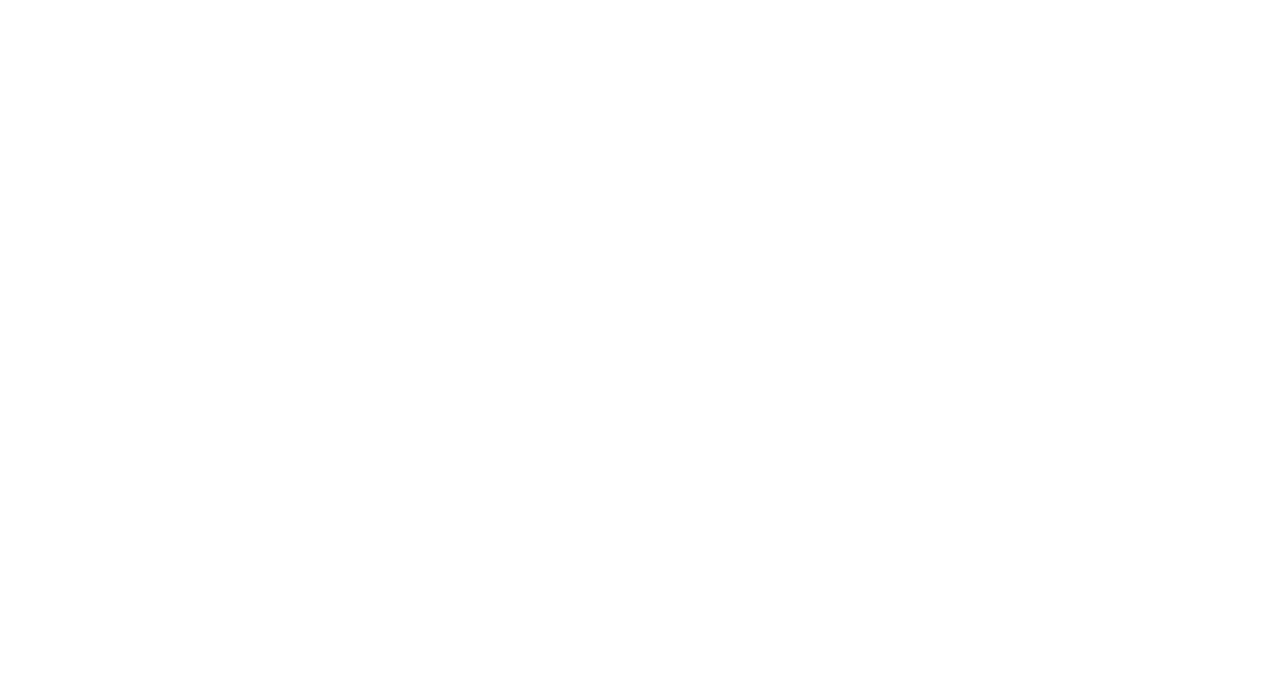
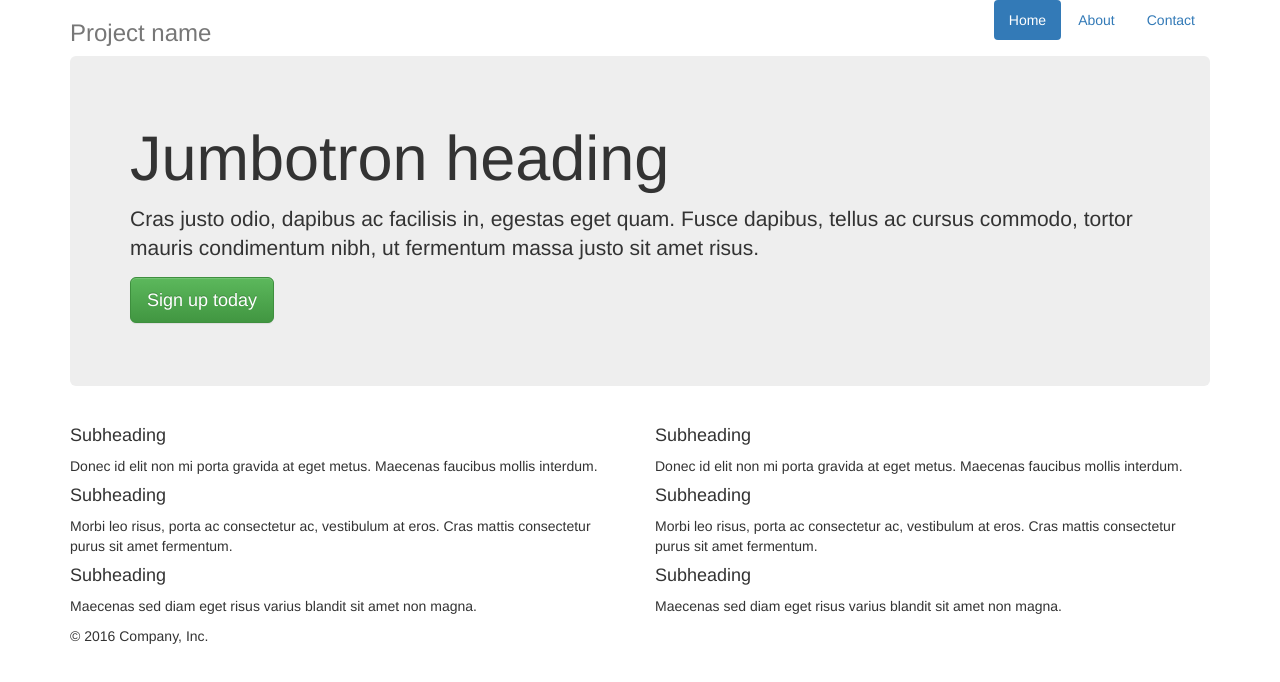
Before and after one commit to cskaroulis/cskaroulis.github.io, a website: page index.html in a window 1280 px wide. Drawn offline with nearby package versions, Linux system fonts and the light colour scheme.

Commit message:
imported bootstrap and use jumbotron example

```diff
--- a/index.html
+++ b/index.html
@@ -4,13 +4,71 @@
   <meta charset="UTF-8">
   <meta http-equiv="X-UA-Compatible" content="IE=edge">
   <meta name="viewport" content="width=device-width, initial-scale=1.0">
-  <title>Document</title>
+  <title>Portofolio Website - Colleen Skaroulis</title>
+
+  <!-- Latest compiled and minified CSS -->
+  <link rel="stylesheet" href="https://cdn.jsdelivr.net/npm/bootstrap@3.4.1/dist/css/bootstrap.min.css" integrity="sha384-HSMxcRTRxnN+Bdg0JdbxYKrThecOKuH5zCYotlSAcp1+c8xmyTe9GYg1l9a69psu" crossorigin="anonymous">
+
+  <!-- Optional theme -->
+  <link rel="stylesheet" href="https://cdn.jsdelivr.net/npm/bootstrap@3.4.1/dist/css/bootstrap-theme.min.css" integrity="sha384-6pzBo3FDv/PJ8r2KRkGHifhEocL+1X2rVCTTkUfGk7/0pbek5mMa1upzvWbrUbOZ" crossorigin="anonymous">
+
   <link href="styles.css"  rel="stylesheet" />
 </head>
 <body>
 
-  <!--mark up here-->
+  <div class="container">
+    <div class="header clearfix">
+      <nav>
+        <ul class="nav nav-pills pull-right">
+          <li role="presentation" class="active"><a href="#">Home</a></li>
+          <li role="presentation"><a href="#">About</a></li>
+          <li role="presentation"><a href="#">Contact</a></li>
+        </ul>
+      </nav>
+      <h3 class="text-muted">Project name</h3>
+    </div>
 
+    <div class="jumbotron">
+      <h1>Jumbotron heading</h1>
+      <p class="lead">Cras justo odio, dapibus ac facilisis in, egestas eget quam. Fusce dapibus, tellus ac cursus commodo, tortor mauris condimentum nibh, ut fermentum massa justo sit amet risus.</p>
+      <p><a class="btn btn-lg btn-success" href="#" role="button">Sign up today</a></p>
+    </div>
+
+    <div class="row marketing">
+      <div class="col-lg-6">
+        <h4>Subheading</h4>
+        <p>Donec id elit non mi porta gravida at eget metus. Maecenas faucibus mollis interdum.</p>
+
+        <h4>Subheading</h4>
+        <p>Morbi leo risus, porta ac consectetur ac, vestibulum at eros. Cras mattis consectetur purus sit amet fermentum.</p>
+
+        <h4>Subheading</h4>
+        <p>Maecenas sed diam eget risus varius blandit sit amet non magna.</p>
+      </div>
+
+      <div class="col-lg-6">
+        <h4>Subheading</h4>
+        <p>Donec id elit non mi porta gravida at eget metus. Maecenas faucibus mollis interdum.</p>
+
+        <h4>Subheading</h4>
+        <p>Morbi leo risus, porta ac consectetur ac, vestibulum at eros. Cras mattis consectetur purus sit amet fermentum.</p>
+
+        <h4>Subheading</h4>
+        <p>Maecenas sed diam eget risus varius blandit sit amet non magna.</p>
+      </div>
+    </div>
+
+    <footer class="footer">
+      <p>&copy; 2016 Company, Inc.</p>
+    </footer>
+
+  </div> <!-- /container -->
+
+
+
+  <!--js imports-->
+  <!-- Latest compiled and minified JavaScript -->
+  <script src="https://cdn.jsdelivr.net/npm/bootstrap@3.4.1/dist/js/bootstrap.min.js" integrity="sha384-aJ21OjlMXNL5UyIl/XNwTMqvzeRMZH2w8c5cRVpzpU8Y5bApTppSuUkhZXN0VxHd" crossorigin="anonymous"></script>
   <script src="./main.js"></script>
 </body>
 </html>
```
